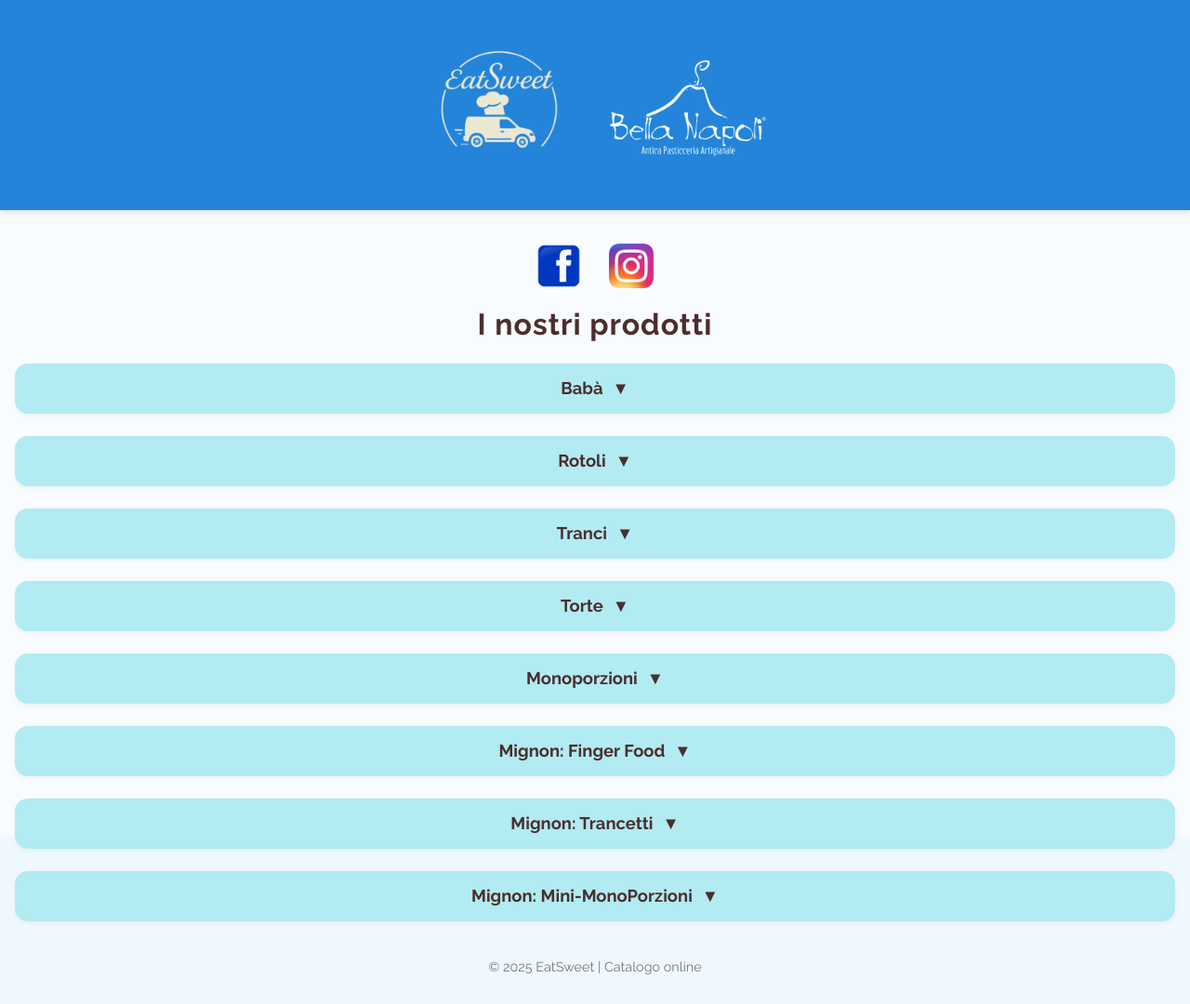
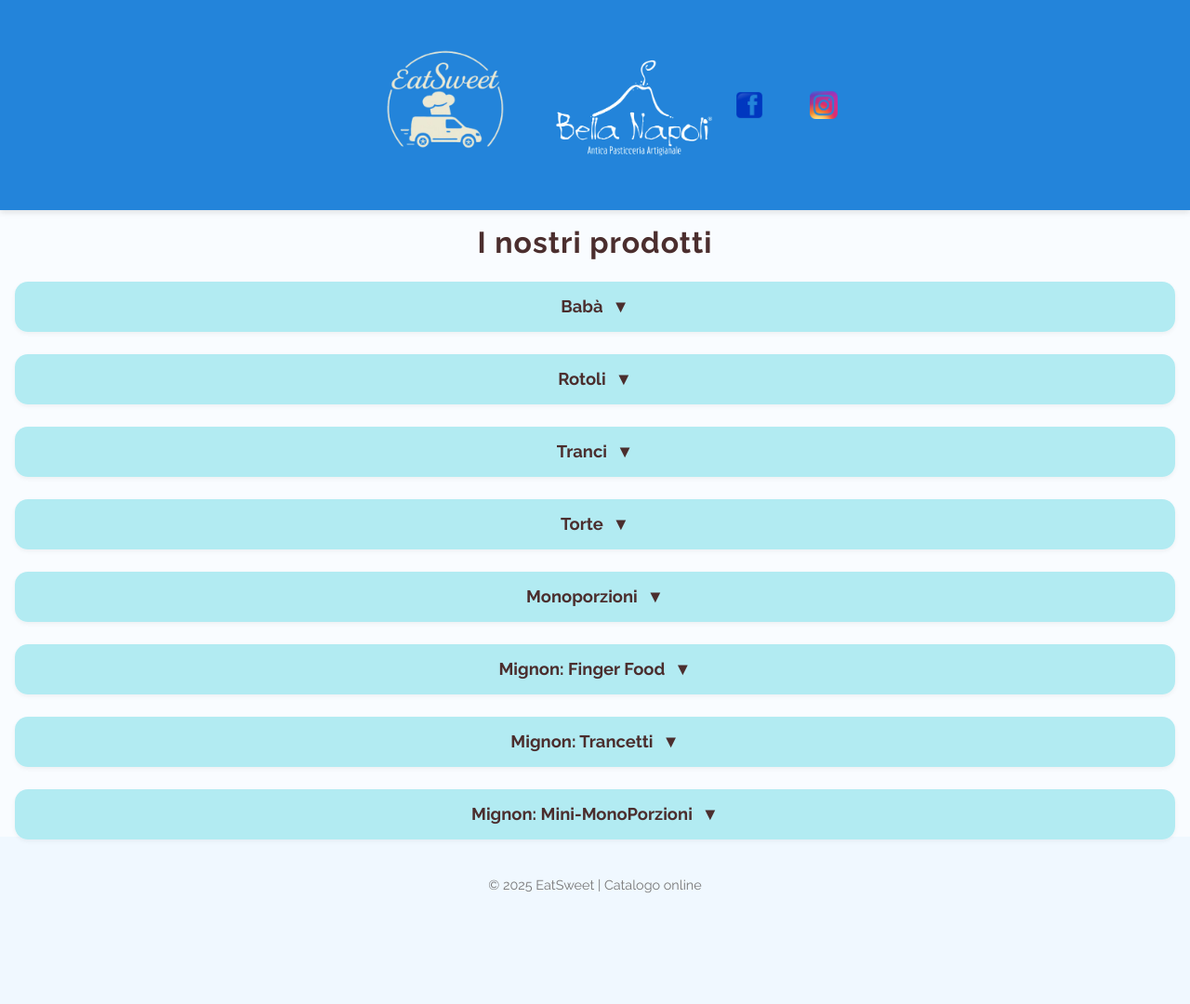
Before and after one commit to FedeNoce/fedenoce.github.io, a Jekyll site: the page eatsweet/index.html, which Jekyll copies as it is, in a window 1280 px wide. Shown: the whole page at 93% size. Built offline with Jekyll 4.4.1, drawn with Linux system fonts in a browser that asks for light colours; after the commit the page ends 992 px from its top, so only the background shows below that.

Commit message:
modified:   eatsweet/index.html

```diff
--- a/eatsweet/index.html
+++ b/eatsweet/index.html
@@ -84,13 +84,13 @@
       display: flex;
       align-items: center;       /* vertically aligns icons and text */
       justify-content: center;   /* centers the whole block horizontally */
-      gap: 30px;                 /* space between icons and text */
+      gap: 50px;                 /* space between icons and text */
       margin: 20px 0;            /* optional spacing above/below */
     }
 
     .social-icon {
-      width: 48px;               /* adjust size as needed */
-      height: 48px;
+      width: 30px;               /* adjust size as needed */
+      height: 30px;
     }
 
 
@@ -100,9 +100,6 @@
   <header>
     <img src="./assets/immagini/logo_new.png" alt="Dolci B.N. Logo" class="logo">
     <img src="./assets/immagini/logo_bn.png" alt="Secondo Logo" class="logo">
-  </header>
-
-  <main>
     <div class="social-links">
       <a href="https://www.facebook.com/YourPage" target="_blank" rel="noopener">
         <img src="./assets/logo/Facebook_icon.png" alt="Facebook" class="social-icon">
@@ -111,6 +108,9 @@
         <img src="./assets/logo/Instagram_icon.png" alt="Instagram" class="social-icon">
       </a>
     </div>
+  </header>
+
+  <main>
 
     <h1>I nostri prodotti</h1>
 
```
